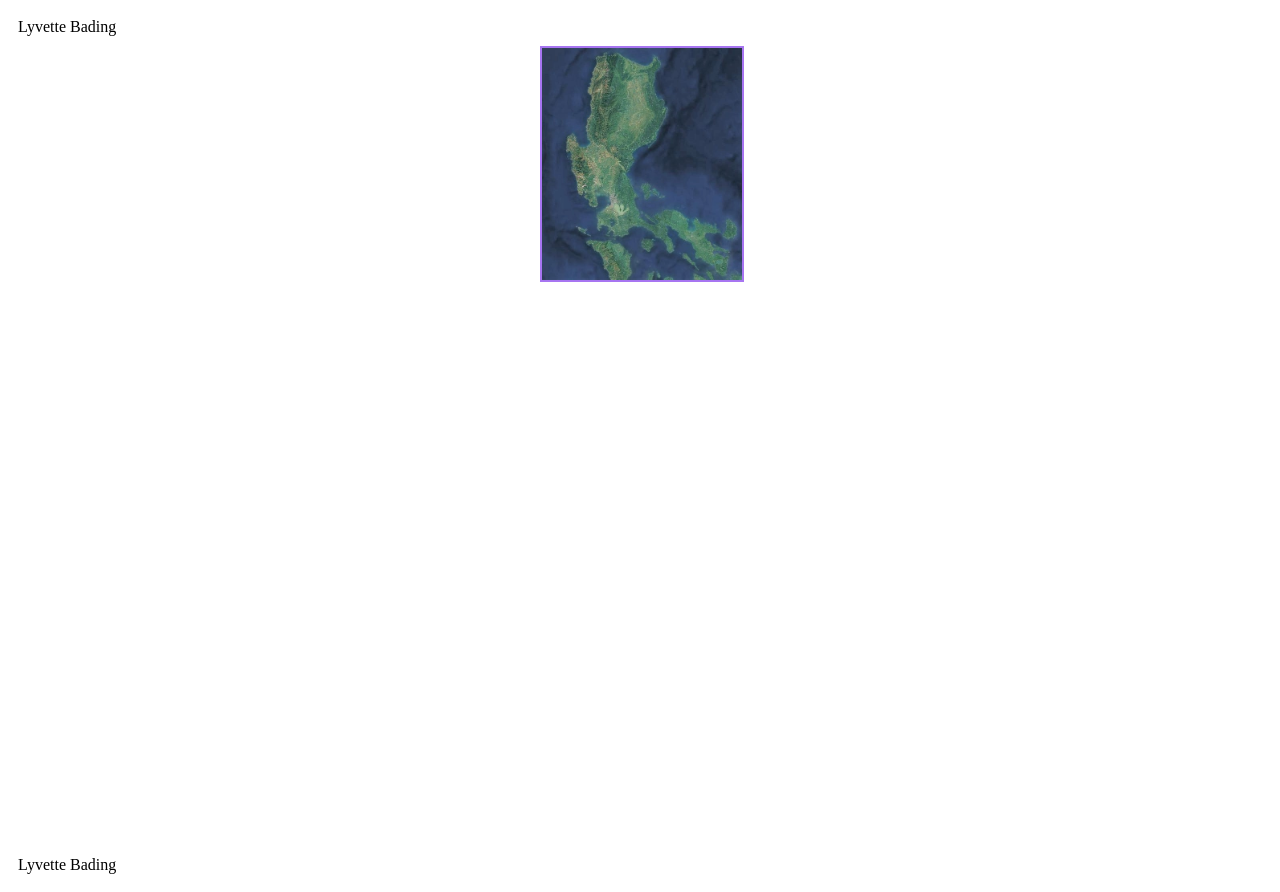
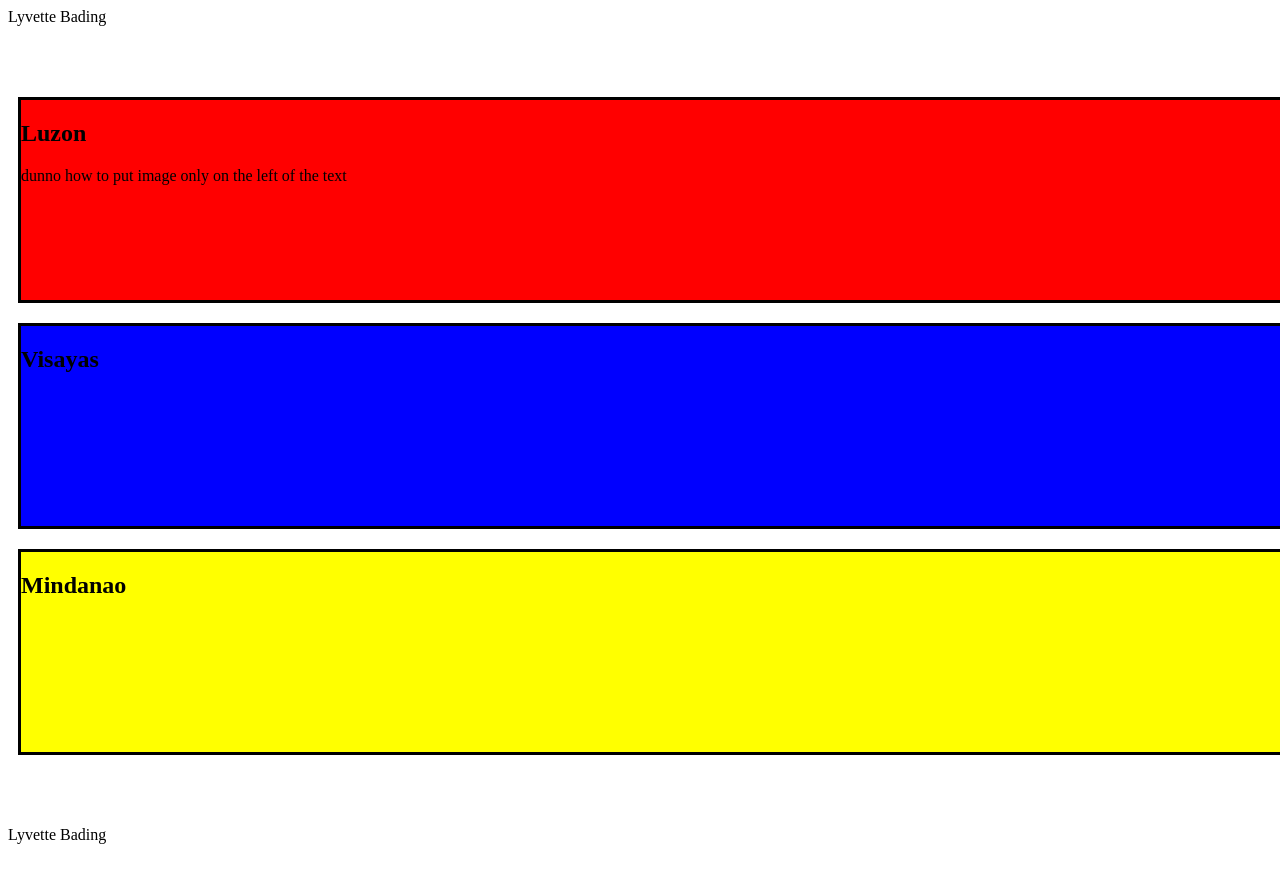
Before and after one commit to Yahds/Filipino-Cuisine-Website, a plain HTML site: page index.html in a window 1280 px wide. After the commit the page ends 852 px from the top, so only its background shows below. Drawn offline with Linux system fonts and the light colour scheme.

Commit message:
added columns for each region

```diff
--- a/index.html
+++ b/index.html
@@ -10,9 +10,22 @@
 <body>
     <header>Lyvette Bading</header>
     <div class="container">
-        <div class="img-region">
-            <div>
-                <img class="border-primary-400" src="/images/luzon.jpg" alt="Luzon">
+        <div class="region-box">
+            <div class="luzon-box">
+                <h2>Luzon</h2>
+                <p>dunno how to put image only on the left of the text</p>
+            </div>
+        </div>
+
+        <div class="region-box">
+            <div class="visayas-box">
+                <h2>Visayas</h2>
+            </div>
+        </div>
+
+        <div class="region-box">
+            <div class="mindanao-box">
+                <h2>Mindanao</h2>
             </div>
         </div>
     </div>
--- a/styles.css
+++ b/styles.css
@@ -1,5 +1,6 @@
 .container {
     display: flex;
+    flex-direction: column;
     place-content: center;
     min-height: 100vh;
 
@@ -9,20 +10,26 @@
     background-color: hsl(var(--clr-neutral-200));
 }
 
-.img-region {
+.region-box {
+    display: flex;
+    width: 100%;
     height: 200px;
-    width: 200px;
+    margin: 10px;
+    border: 3px solid black;
+    background-color: #dfdfdf;
 }
 
-.border-primary-400 {
-    border: 2px solid #a775f1;
+.luzon-box {
+    flex: 1;
+    background-color: red;
 }
 
-img, picture {
-  max-width: 100%;
-  display: block;
+.visayas-box {
+    flex: 1;
+    background-color: blue;
 }
 
-header, footer {
-    padding: 10px;
+.mindanao-box {
+    flex: 1;
+    background-color: yellow;
 }
```
